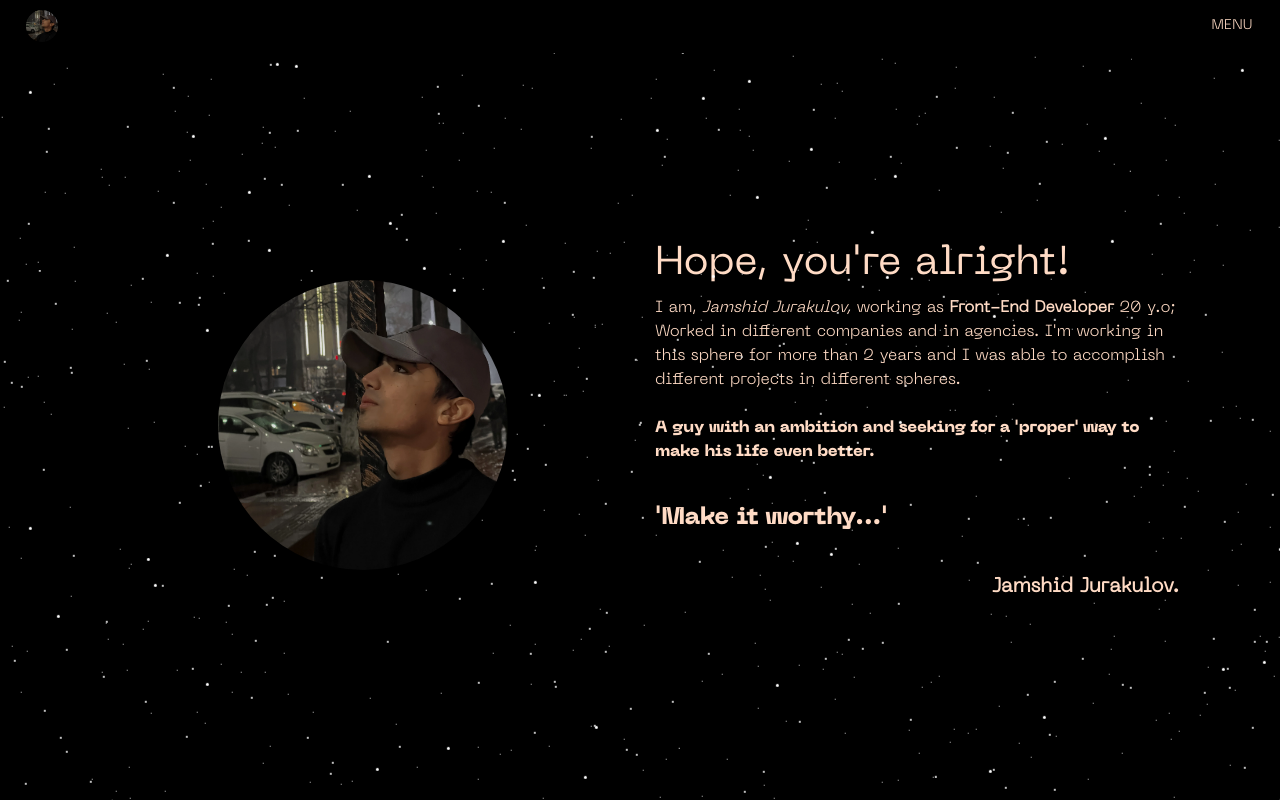
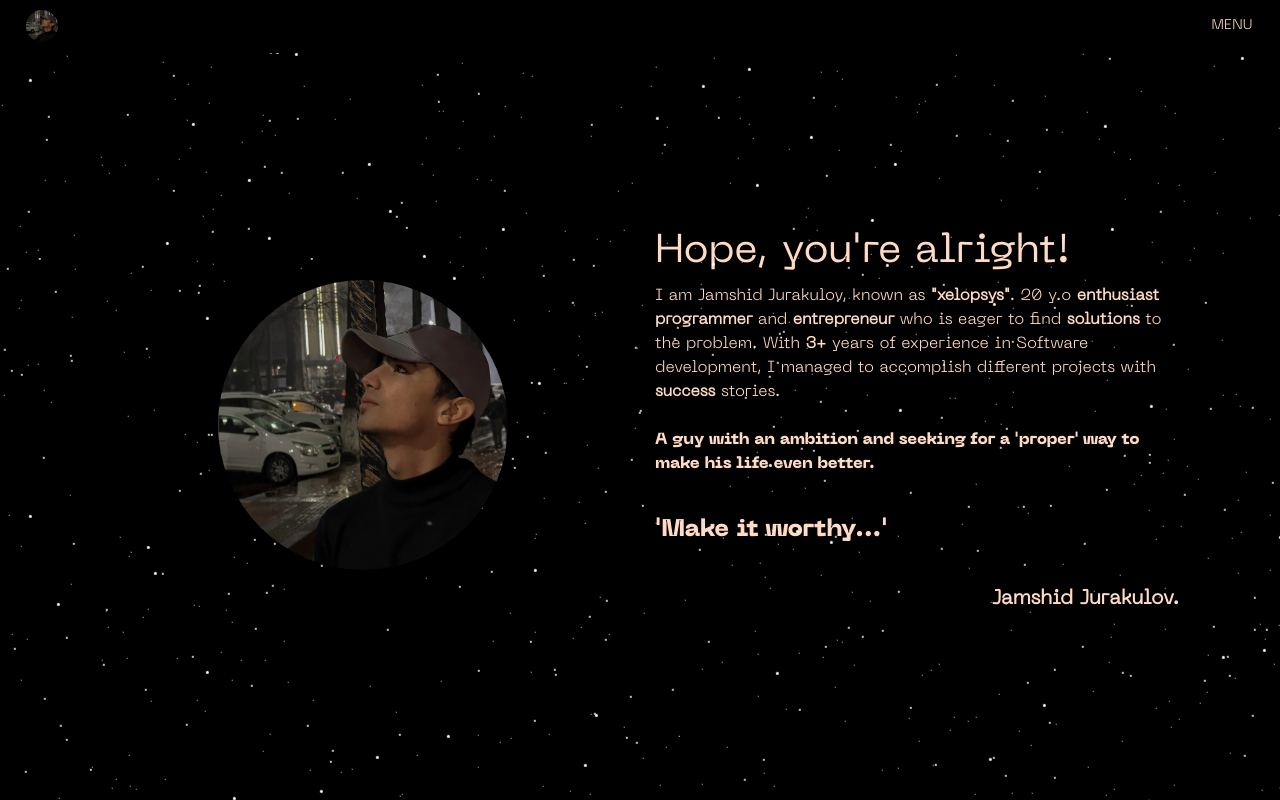
Before and after one commit to xelopsys/xelopsys.dev, a Next.js app: page /about in a window 1280 px wide. Built offline with nearby package versions, Linux system fonts and the light colour scheme.

Commit message:
site is updated

```diff
--- a/pages/[slug].jsx
+++ b/pages/[slug].jsx
@@ -16,8 +16,8 @@ export default function Post({ id, blogPost, date }) {
                 <title>Blog content</title>
                 <meta name="description" content={blogPost.content} />
                 <meta property="og:title" content={blogPost.title} />
-                {/* <meta property="og:description" content={blogPost.description} /> */}
-                {/* <meta property="og:image" content={blogPost.image} /> */}
+                <meta property="og:description" content={blogPost.description} />
+                <meta property="og:image" content={blogPost.image} />
                 <meta property="og:url" content={`https://xelopsys.com/blog/${id}`} />
                 <meta property="og:type" content="article" />
                 <meta property="og:site_name" content="Xelopsys" />
--- a/pages/about.jsx
+++ b/pages/about.jsx
@@ -51,8 +51,7 @@ export default function About() {
             <div className="col-xs-12 col-sm-12 col-md-6 col-lg-6">
               <h1 className="display-5" style={{ fontFamily: "regular" }}>Hope, you{`'`}re alright!</h1>
               <p className="">
-                I am, <i>Jamshid Jurakulov,</i> working as
-                <b> Front-End Developer</b> 20 y.o; Worked in different companies and in agencies. I{`'`}m working in this sphere for more than 2 years and I was able to accomplish different projects in different spheres.
+                I am Jamshid Jurakulov,  known as <b>"xelopsys"</b>.  20 y.o <b>enthusiast programmer</b> and <b>entrepreneur</b> who is eager to find <b>solutions</b> to the problem.  With <b>3+</b> years of experience in Software development, I managed to accomplish different projects with <b>success</b> stories.
                 <br />
                 <br />
                 <b style={{ fontFamily: "boldFont" }}>
```
Also changed, not shown: pages/index.jsx (+6 -1 lines).
